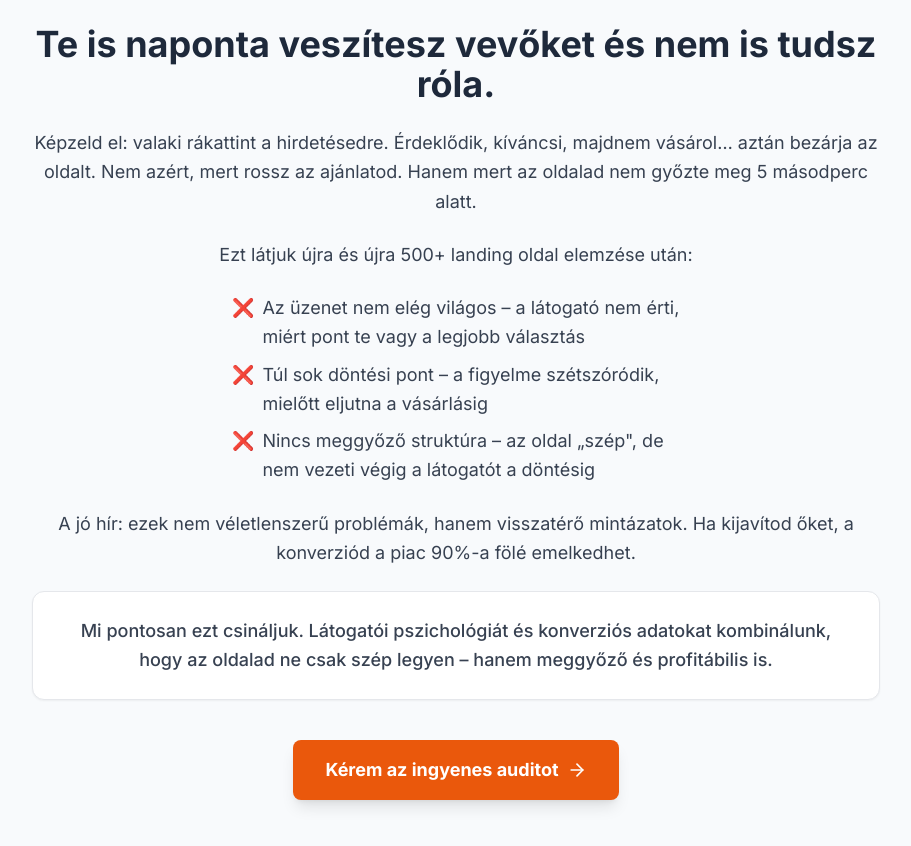
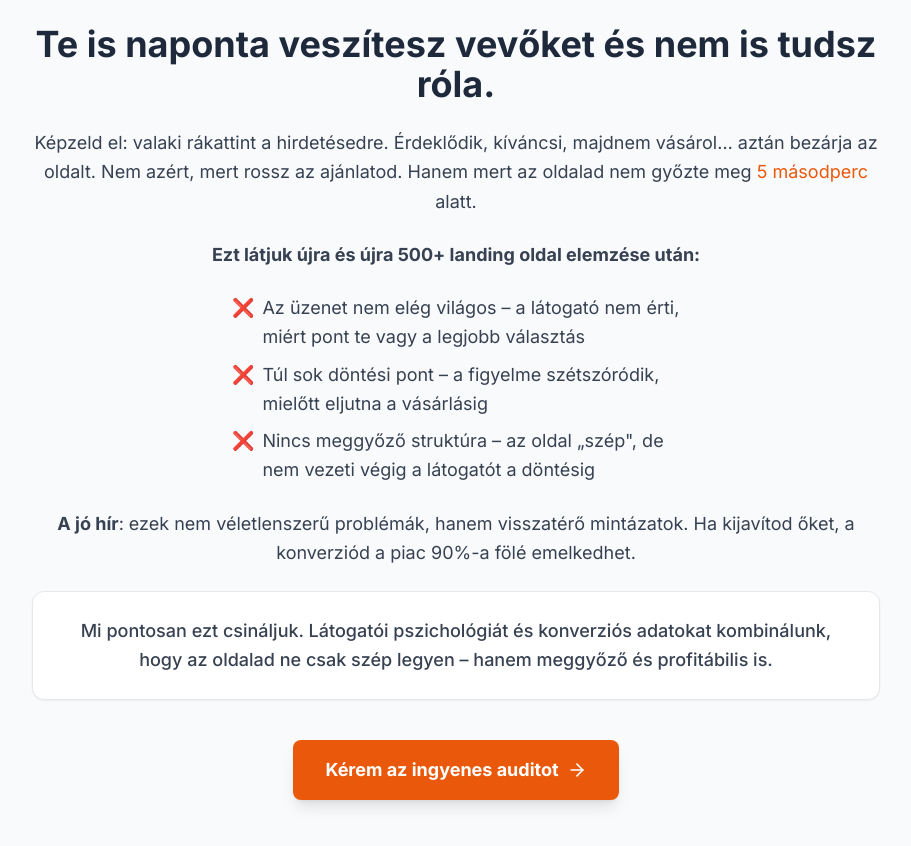
Before and after one commit to landingbulding-git/designter-landing-ingyenes-audit, a React (Vite) app: page / in a window 1280 px wide. Shown: the part 1142-1988 px from the top of the page, without its empty margins (184-1095 px from the left). Built offline with nearby package versions, Linux system fonts and the light colour scheme.

Commit message:
feat: Apply text formatting and color changes to ProblemAgitation section

```diff
--- a/components/ProblemAgitation.tsx
+++ b/components/ProblemAgitation.tsx
@@ -20,11 +20,10 @@ const ProblemAgitation: React.FC<ProblemAgitationProps> = ({ onCtaClick }) => {
 
         <div className="space-y-6 text-lg text-gray-700 leading-relaxed mb-10">
           <p>
-          Képzeld el: valaki rákattint a hirdetésedre. Érdeklődik, kíváncsi, majdnem vásárol… aztán bezárja az oldalt. Nem azért, mert rossz az ajánlatod. Hanem mert az oldalad nem győzte meg 5 másodperc alatt.
+          Képzeld el: valaki rákattint a hirdetésedre. Érdeklődik, kíváncsi, majdnem vásárol… aztán bezárja az oldalt. Nem azért, mert rossz az ajánlatod. Hanem mert az oldalad nem győzte meg <span className="text-brand-accent">5 másodperc</span> alatt.
           </p>
-          <p>
-          Ezt látjuk újra és újra 500+ landing oldal elemzése után:
-          </p>
+          <p><strong className="font-bold">Ezt látjuk újra és újra 500+ landing oldal elemzése után:</strong></p>
+
           <ul className="list-none space-y-2 text-left mx-auto max-w-md">
             <li className="flex items-start">
               <span className="text-red-600 mr-2">❌</span> Az üzenet nem elég világos – a látogató nem érti, miért pont te vagy a legjobb választás
@@ -37,7 +36,7 @@ const ProblemAgitation: React.FC<ProblemAgitationProps> = ({ onCtaClick }) => {
             </li>
           </ul>
           <p className="mt-6">
-          A jó hír: ezek nem véletlenszerű problémák, hanem visszatérő mintázatok. Ha kijavítod őket, a konverziód a piac 90%-a fölé emelkedhet.
+          <strong className="font-bold">A jó hír</strong>: ezek nem véletlenszerű problémák, hanem visszatérő mintázatok. Ha kijavítod őket, a konverziód a piac 90%-a fölé emelkedhet.
           </p>
           <p className="bg-white p-6 rounded-xl border border-gray-200 shadow-sm font-medium">
             Mi pontosan ezt csináljuk. Látogatói pszichológiát és konverziós adatokat kombinálunk, hogy az oldalad ne csak szép legyen – hanem meggyőző és profitábilis is.
```
